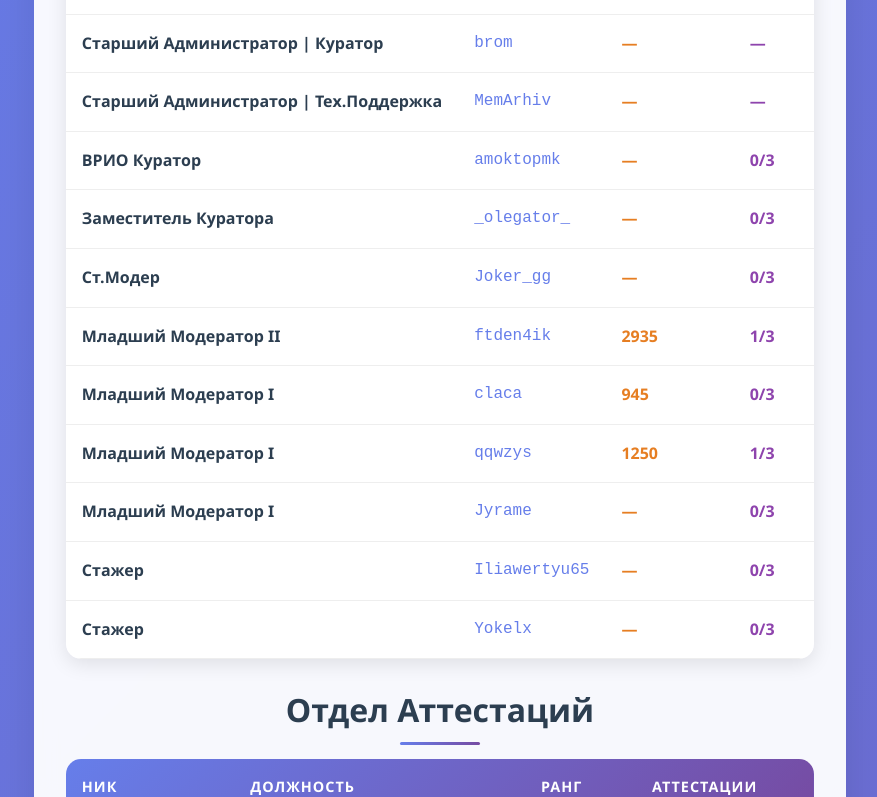
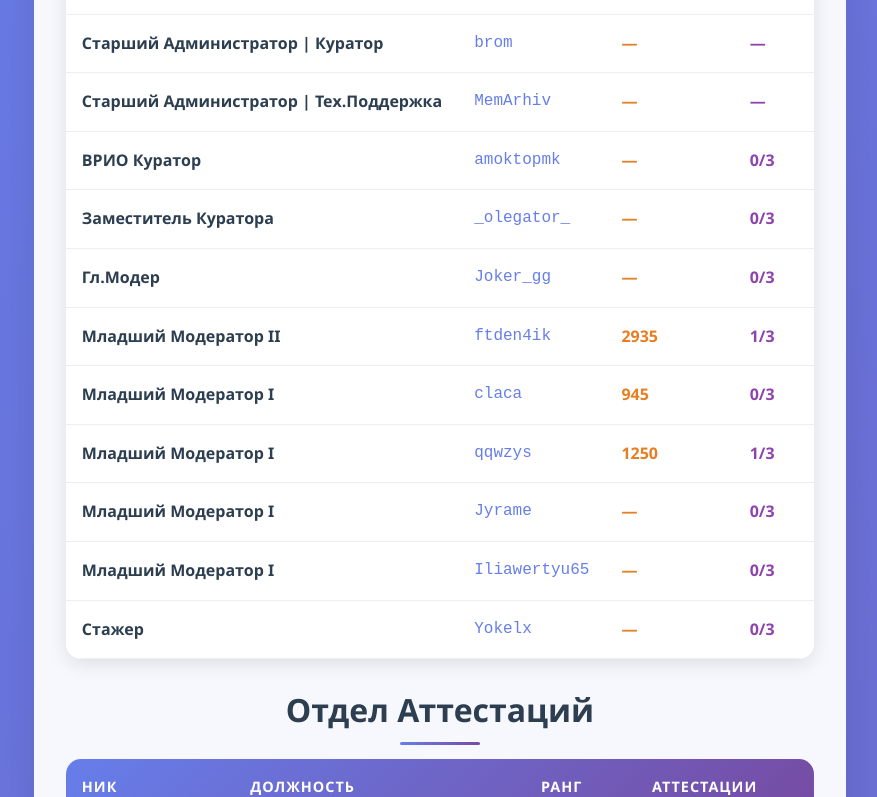
Before and after one commit to evelx-link/adapter, a website built with Vite: page index.html in a window 1280 px wide. Shown: the part 504-1301 px from the top of the page, without its empty margins (200-1077 px from the left). Built offline with nearby package versions, Linux system fonts and the light colour scheme.

Commit message:
Update index.html

```diff
--- a/index.html
+++ b/index.html
@@ -97,7 +97,7 @@
                             <td class="warn">0/3</td>
                         </tr>
                         <tr>
-                            <td class="position">Ст.Модер</td>
+                            <td class="position">Гл.Модер</td>
                             <td class="nickname">Joker_gg</td>
                             <td class="reputation">—</td>
                             <td class="warn">0/3</td>
@@ -127,7 +127,7 @@
                             <td class="warn">0/3</td>
                         </tr>
                         <tr>
-                            <td class="position">Стажер</td>
+                            <td class="position">Младший Модератор I</td>
                             <td class="nickname">Iliawertyu65</td>
                             <td class="reputation">—</td>
                             <td class="warn">0/3</td>
```
